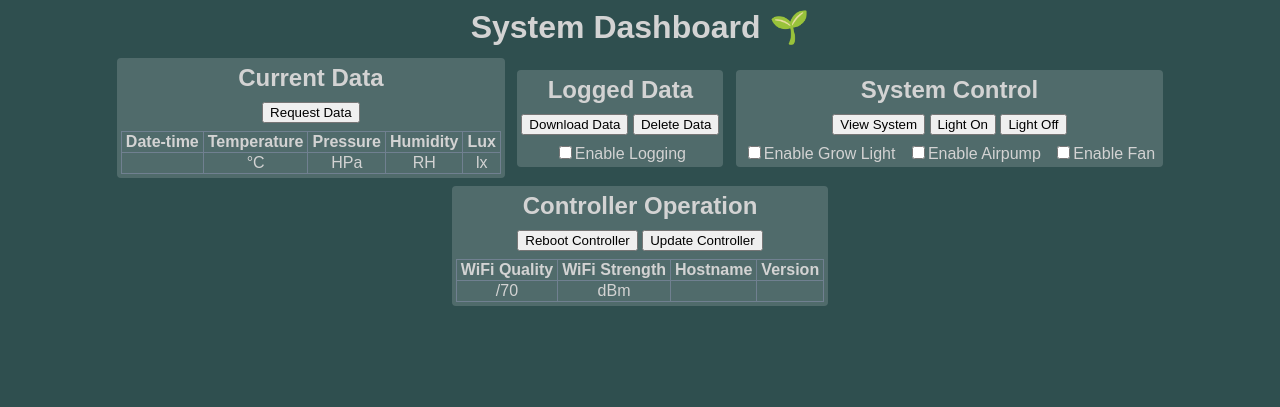
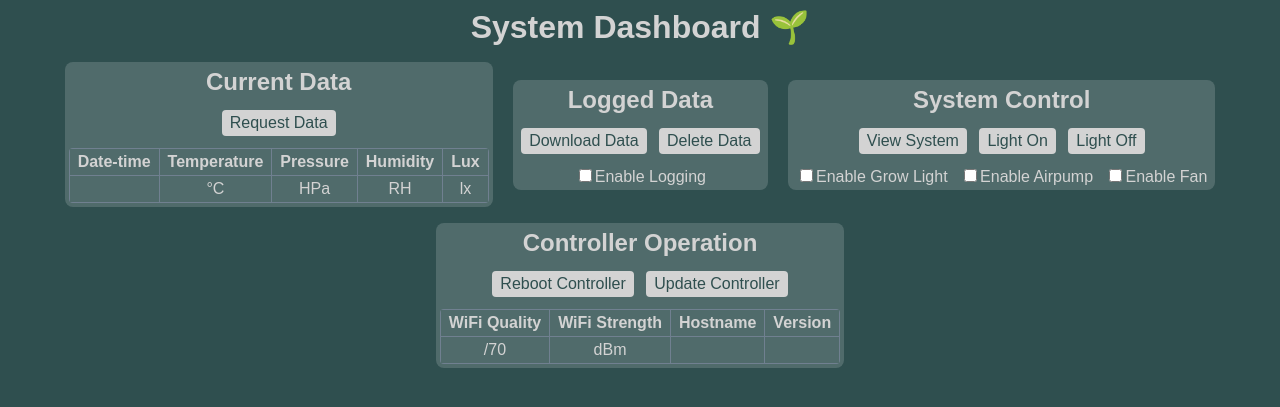
Before and after one commit to tomfairhall/controller, a Flask app: template templates/index.html in a window 1280 px wide. Shown: the top 407 px of the page. Run offline with Flask 3, Linux system fonts and the light colour scheme; the template is opened without the code that fills it, so the values that code supplies are empty.

Commit message:
update style

```diff
--- a/static/style.css
+++ b/static/style.css
@@ -13,10 +13,10 @@
 }
 
 .content {
-    border-radius: .25em;
-    margin: .25em;
+    border-radius: .5em;
     display: inline-grid;
     vertical-align: middle;
+    margin: .5em;
     background-color: rgba(255, 255, 255, 0.16);
 }
 
@@ -38,11 +38,11 @@
     overflow-x: auto;
     white-space: nowrap;
     border-collapse: collapse;
+    border-radius: .25em;
 }
 
 th, td {
-    padding-left: .25em;
-    padding-right: .25em;
+    padding: .25em .5em;
     border: 1px solid;
     border-color: slategrey;
 }
@@ -57,3 +57,18 @@
     white-space: nowrap;
     margin: .25em;
 }
+
+button {
+    margin: .25em;
+    background-color: lightgrey;
+    border: none;
+    font-size: 1em;
+    color: darkslategrey;
+    border-radius: .25em;
+    padding: .25em .5em;
+}
+
+input {
+    color: lightgrey;
+    border: none;
+}
```
